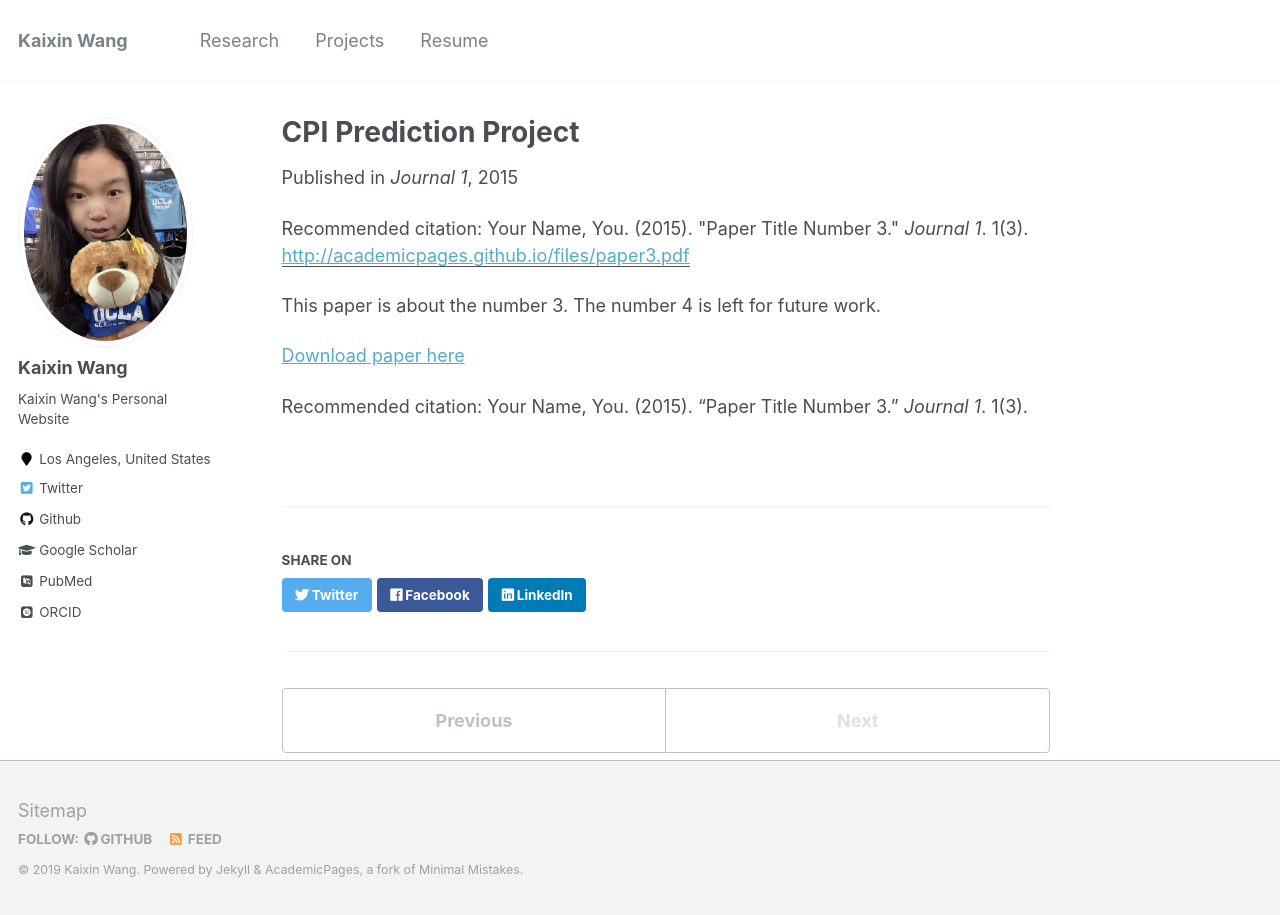
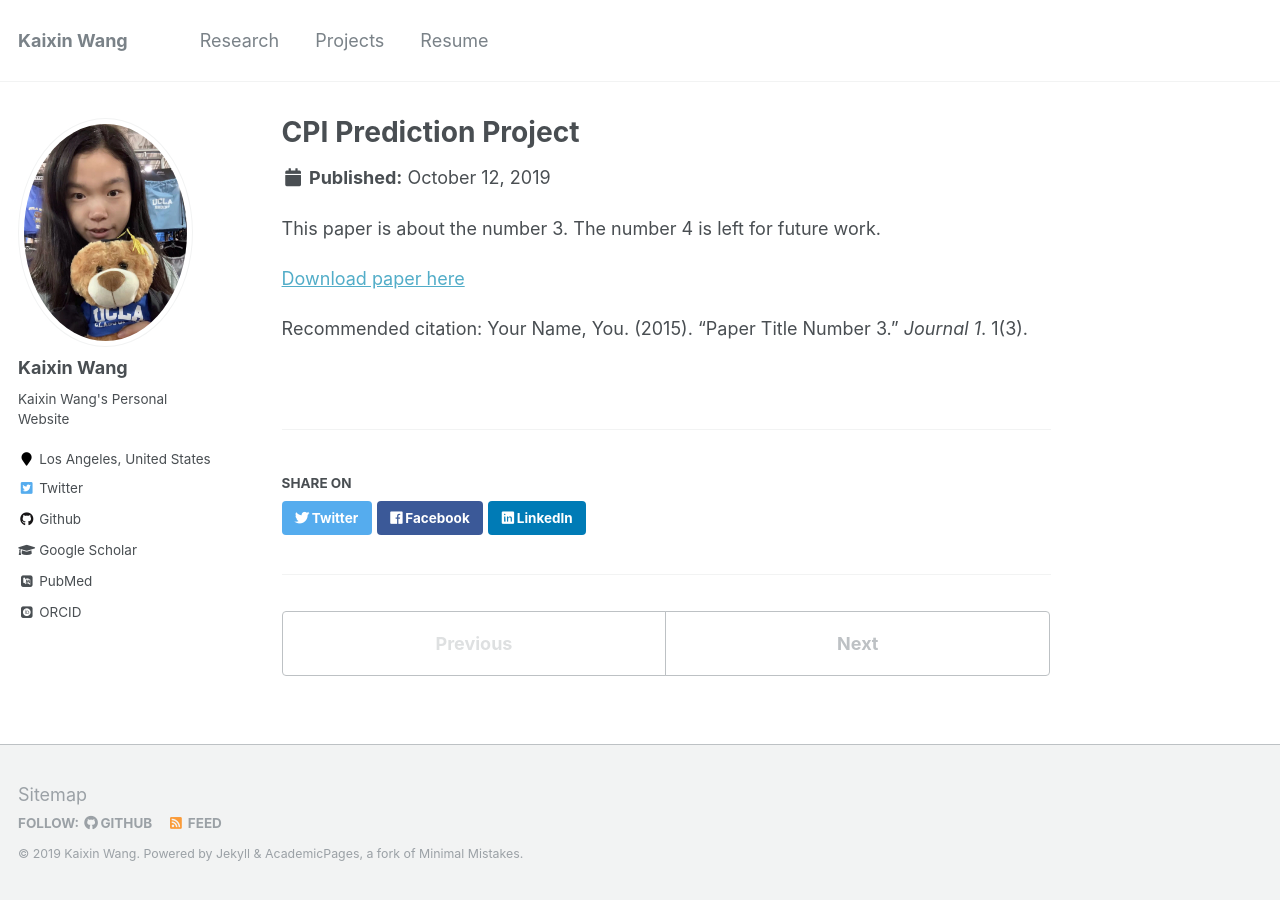
Before and after one commit to kaixin-wang/kaixin-wang.github.io, a Jekyll site: the page built from _research/CPIPrediction.md, in a window 1280 px wide. Built offline with Jekyll 4.4.1, drawn with Linux system fonts in a browser that asks for light colours; some web fonts are replaced.

Commit message:
Update and rename research-2.md to CPIPrediction.md

```diff
--- a/_research/research-2.md
+++ b/_research/CPIPrediction.md
@@ -3,10 +3,7 @@
 collection: research
 permalink: /research/CPIPrediction
 excerpt: 'Prediction of the CPI.'
-date: 2015-10-01
-venue: 'Journal 1'
-paperurl: 'http://academicpages.github.io/files/paper3.pdf'
-citation: 'Your Name, You. (2015). &quot;Paper Title Number 3.&quot; <i>Journal 1</i>. 1(3).'
+
 ---
 This paper is about the number 3. The number 4 is left for future work.
 
```
